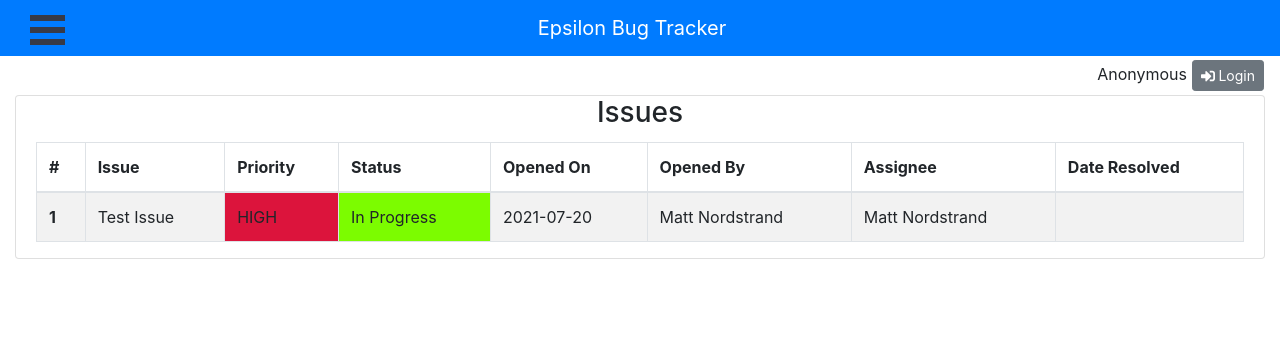
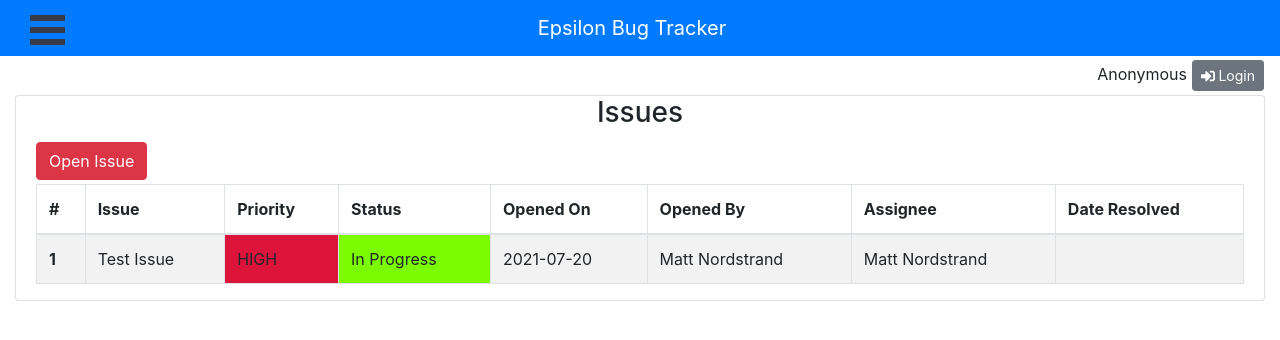
Before and after one commit to MatthewNordstrand/epsilon-bug-tracker, a React (Create React App) app: page / in a window 1280 px wide. Shown: the top 340 px of the page. Built offline with nearby package versions, Linux system fonts and the light colour scheme.

Commit message:
Added Open Issue button

```diff
--- /dev/null
+++ b/src/components/Issues/IssuesButtonRow.js
@@ -0,0 +1,12 @@
+import React, { Component } from 'react';
+import { Button } from 'reactstrap';
+
+export default class IssuesButtonRow extends Component {
+    render() {
+        return (
+            <div className="mb-1">
+                <Button color="danger">Open Issue</Button>
+            </div>
+        );
+    }
+}
--- a/src/components/Issues/IssuesCard.js
+++ b/src/components/Issues/IssuesCard.js
@@ -1,5 +1,6 @@
 import React, { Component } from 'react';
 import { Card, CardBody, CardTitle } from 'reactstrap';
+import IssuesButtonRow from './IssuesButtonRow';
 import IssuesTable from './IssuesTable';
 
 export default class IssuesCard extends Component {
@@ -11,6 +12,7 @@ export default class IssuesCard extends Component {
                         <Card>
                             <CardBody className="pt-0 pb-0">
                                 <CardTitle tag="h3" className="text-center">Issues</CardTitle>
+                                <IssuesButtonRow />
                                 <IssuesTable />
                             </CardBody>
                         </Card>
```
